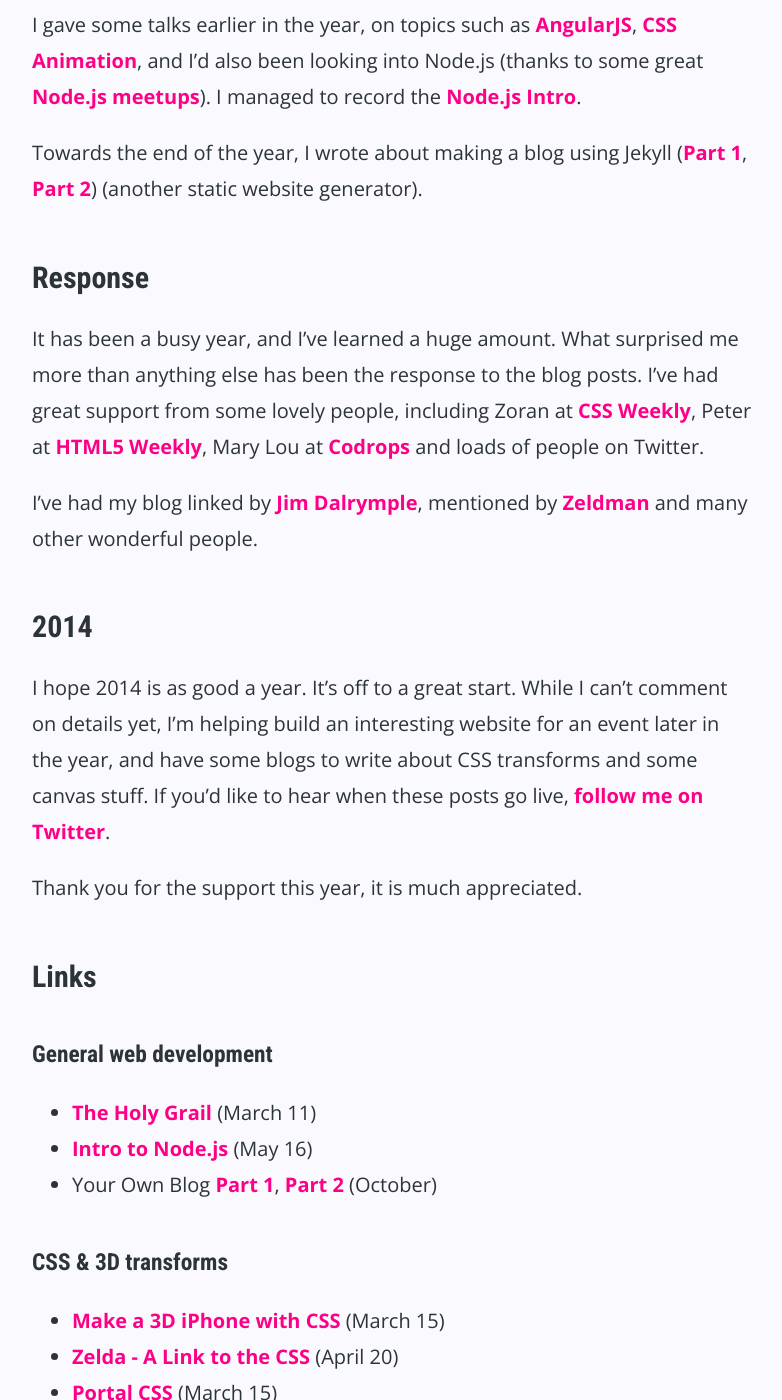
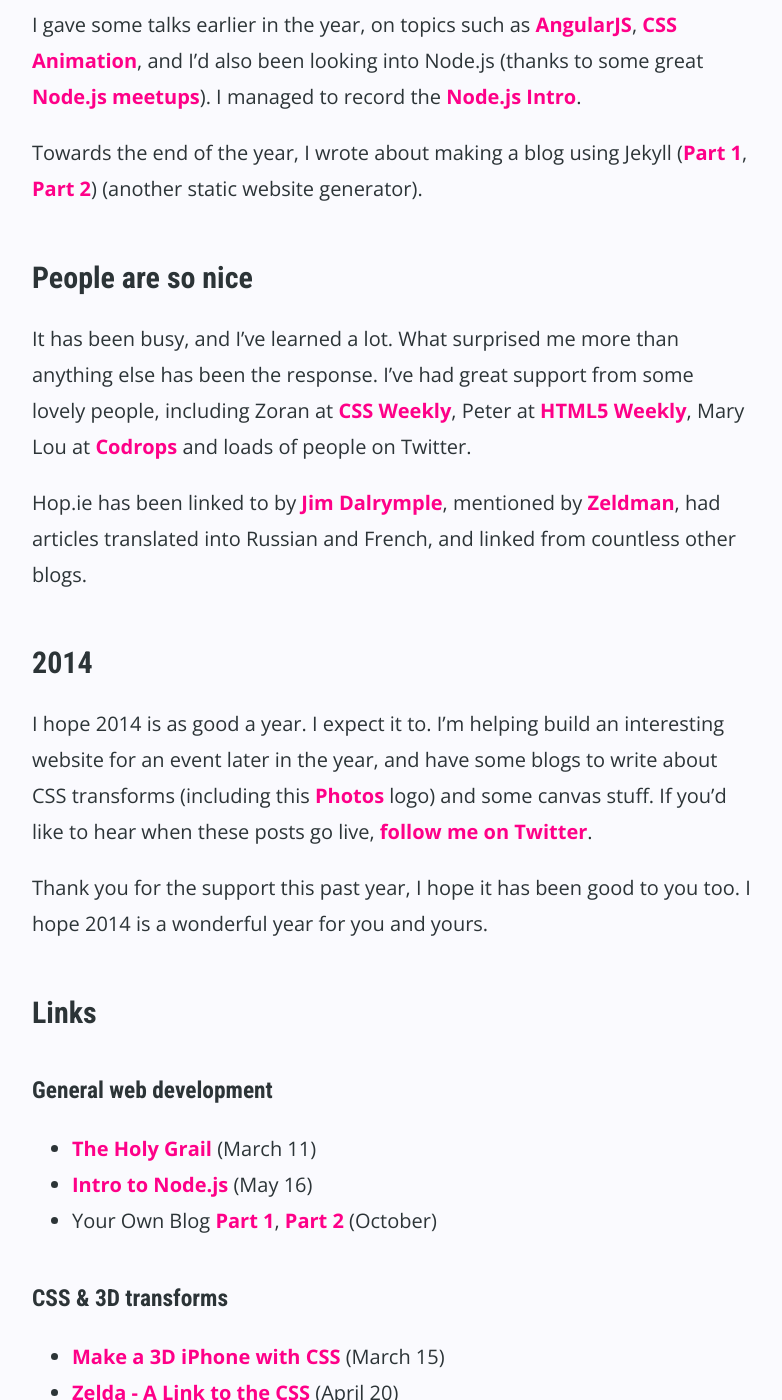
Before and after one commit to donovanh/donovanh.github.com, a Jekyll site: the page built from _posts/2013-12-31-2013.markdown, in a window 1280 px wide and 1400 px high, scrolled down 1734 px. Shown: the whole window, without its empty margins (248-1030 px from the left). Built offline with Jekyll 4.4.1, drawn with Linux system fonts in a browser that asks for light colours; nearby versions of some CDN libraries.

Commit message:
2013 wrap-up post

```diff
--- a/_posts/2013-12-31-2013.markdown
+++ b/_posts/2013-12-31-2013.markdown
@@ -32,17 +32,17 @@ I gave some talks earlier in the year, on topics such as [AngularJS](/talks/angu
 
 Towards the end of the year, I wrote about making a blog using Jekyll ([Part 1](/blog/your-own-blog-1/), [Part 2](/blog/your-own-blog-2/)) (another static website generator).
 
-## Response
+## People are so nice
 
-It has been a busy year, and I've learned a huge amount. What surprised me more than anything else has been the response to the blog posts. I've had great support from some lovely people, including Zoran at [CSS Weekly](http://css-weekly.com/), Peter at [HTML5 Weekly](http://html5weekly.com/), Mary Lou at [Codrops](http://tympanus.net/codrops/) and loads of people on Twitter.
+It has been busy, and I've learned a lot. What surprised me more than anything else has been the response. I've had great support from some lovely people, including Zoran at [CSS Weekly](http://css-weekly.com/), Peter at [HTML5 Weekly](http://html5weekly.com/), Mary Lou at [Codrops](http://tympanus.net/codrops/) and loads of people on Twitter.
 
-I've had my blog linked by [Jim Dalrymple](http://www.loopinsight.com/2013/11/13/css-mac-plus/), mentioned by [Zeldman](https://twitter.com/zeldman/status/400759828295217152) and many other wonderful people.
+Hop.ie has been linked to by [Jim Dalrymple](http://www.loopinsight.com/2013/11/13/css-mac-plus/), mentioned by [Zeldman](https://twitter.com/zeldman/status/400759828295217152), had articles translated into Russian and French, and linked from countless other blogs.
 
 ## 2014
 
-I hope 2014 is as good a year. It's off to a great start. While I can't comment on details yet, I'm helping build an interesting website for an event later in the year, and have some blogs to write about CSS transforms and some canvas stuff. If you'd like to hear when these posts go live, [follow me on Twitter](http://twitter.com/donovanh).
+I hope 2014 is as good a year. I expect it to. I'm helping build an interesting website for an event later in the year, and have some blogs to write about CSS transforms (including this [Photos](http://hop.ie/photos/) logo) and some canvas stuff. If you'd like to hear when these posts go live, [follow me on Twitter](http://twitter.com/donovanh).
 
-Thank you for the support this year, it is much appreciated.
+Thank you for the support this past year, I hope it has been good to you too. I hope 2014 is a wonderful year for you and yours.
 
 ## Links
 
```
